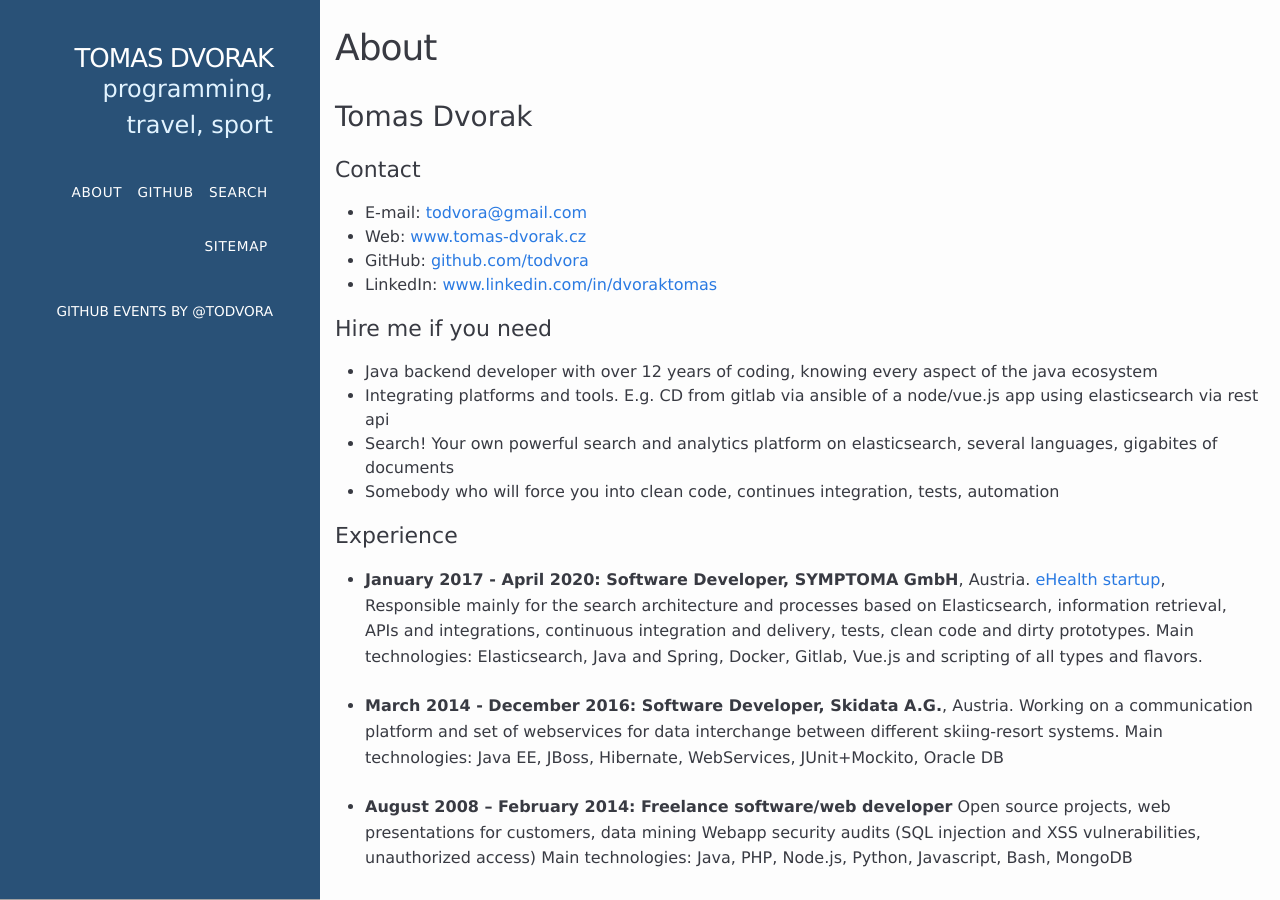
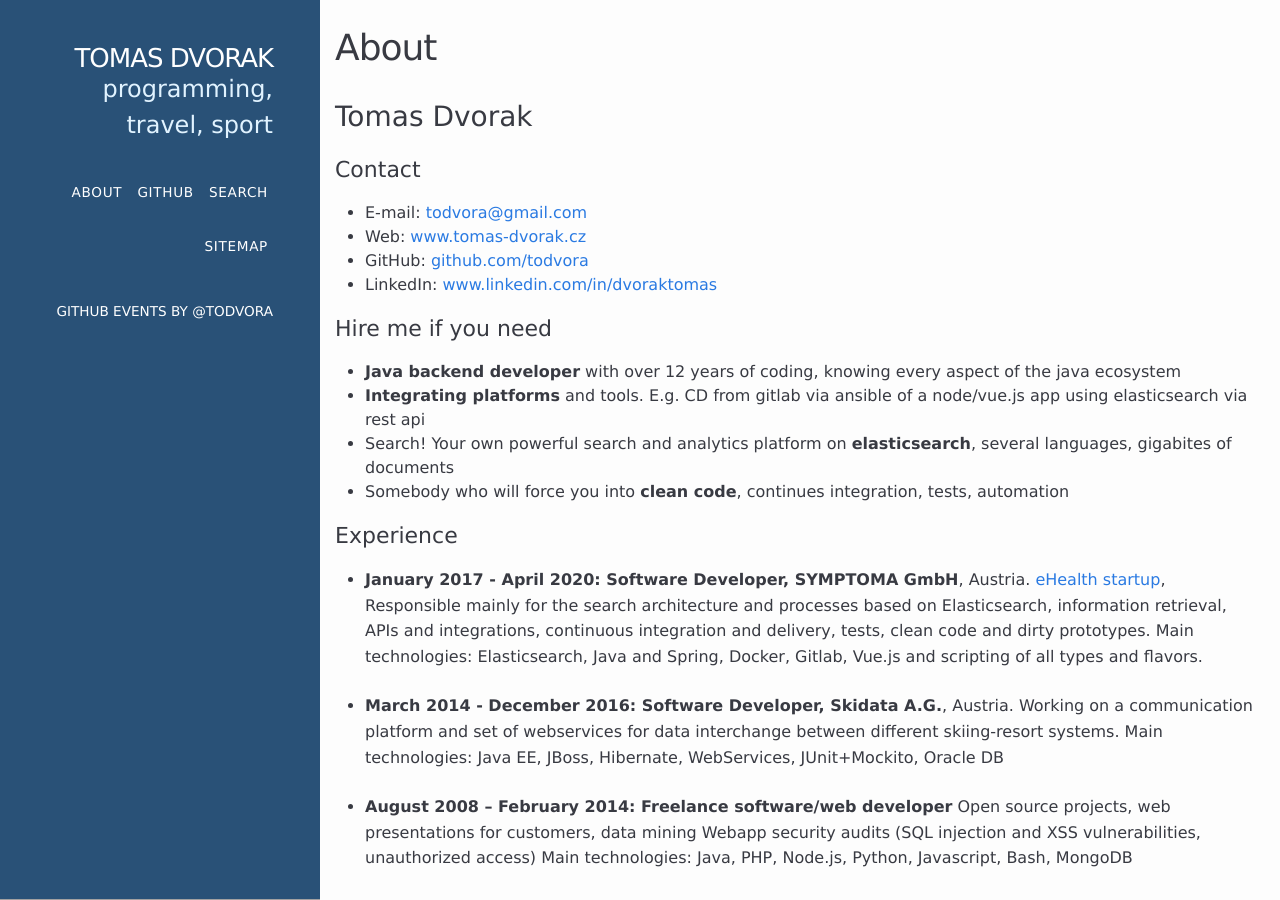
Before and after one commit to todvora/todvora.github.io, a Jekyll site: the page built from about.md, in a window 1280 px wide and 900 px high. Built offline with Jekyll 4.4.1, drawn with Linux system fonts in a browser that asks for light colours.

Commit message:
cv design

```diff
--- a/about.md
+++ b/about.md
@@ -14,10 +14,10 @@ permalink: /about/
 
 ### Hire me if you need
 
-- Java backend developer with over 12 years of coding, knowing every aspect of the java ecosystem
-- Integrating platforms and tools. E.g. CD from gitlab via ansible of a node/vue.js app using elasticsearch via rest api
-- Search! Your own powerful search and analytics platform on elasticsearch, several languages, gigabites of documents
-- Somebody who will force you into clean code, continues integration, tests, automation
+- **Java backend developer** with over 12 years of coding, knowing every aspect of the java ecosystem
+- **Integrating platforms** and tools. E.g. CD from gitlab via ansible of a node/vue.js app using elasticsearch via rest api
+- Search! Your own powerful search and analytics platform on **elasticsearch**, several languages, gigabites of documents
+- Somebody who will force you into **clean code**, continues integration, tests, automation
 
 ### Experience
 - **January 2017 - April 2020: Software Developer, SYMPTOMA GmbH**, Austria.
```
